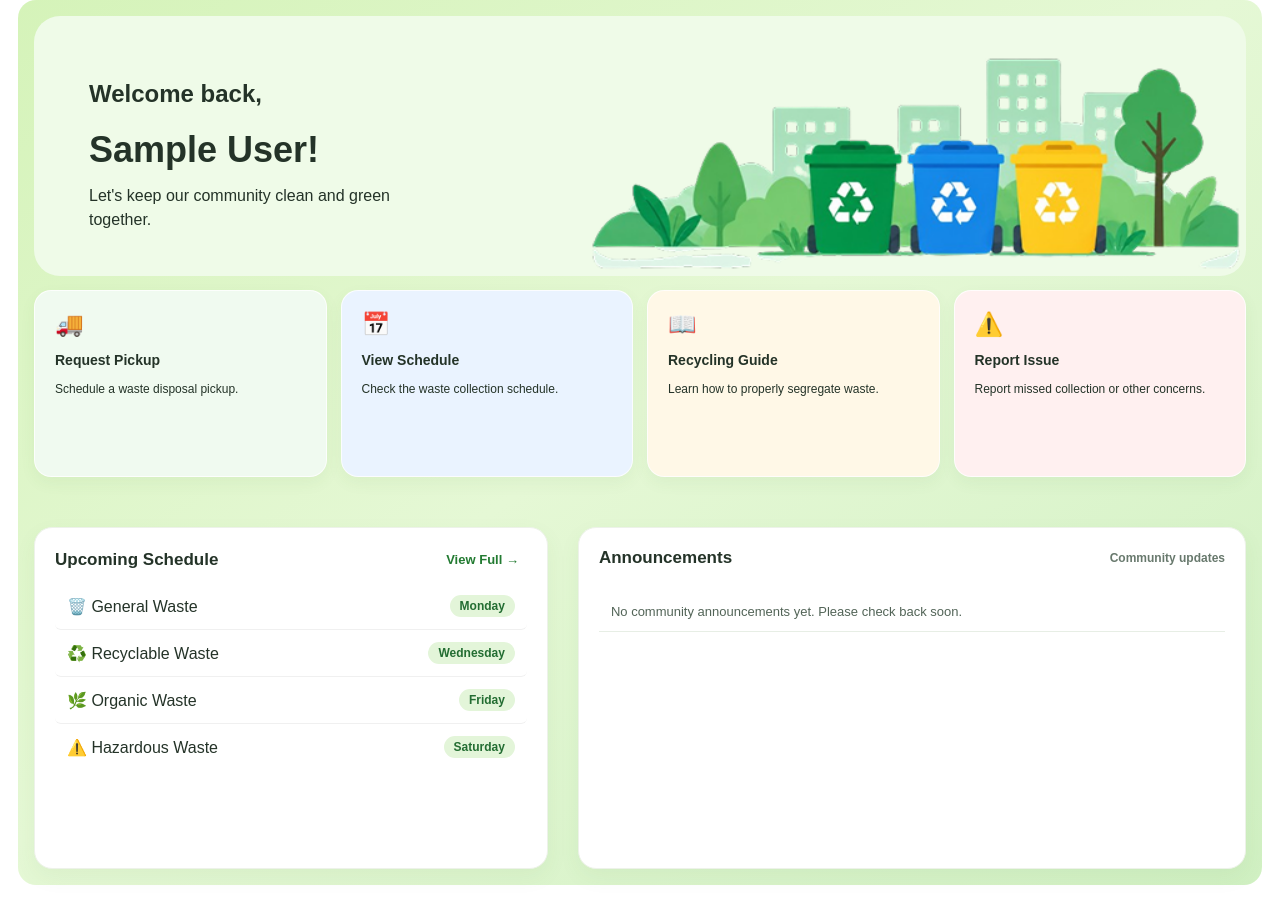
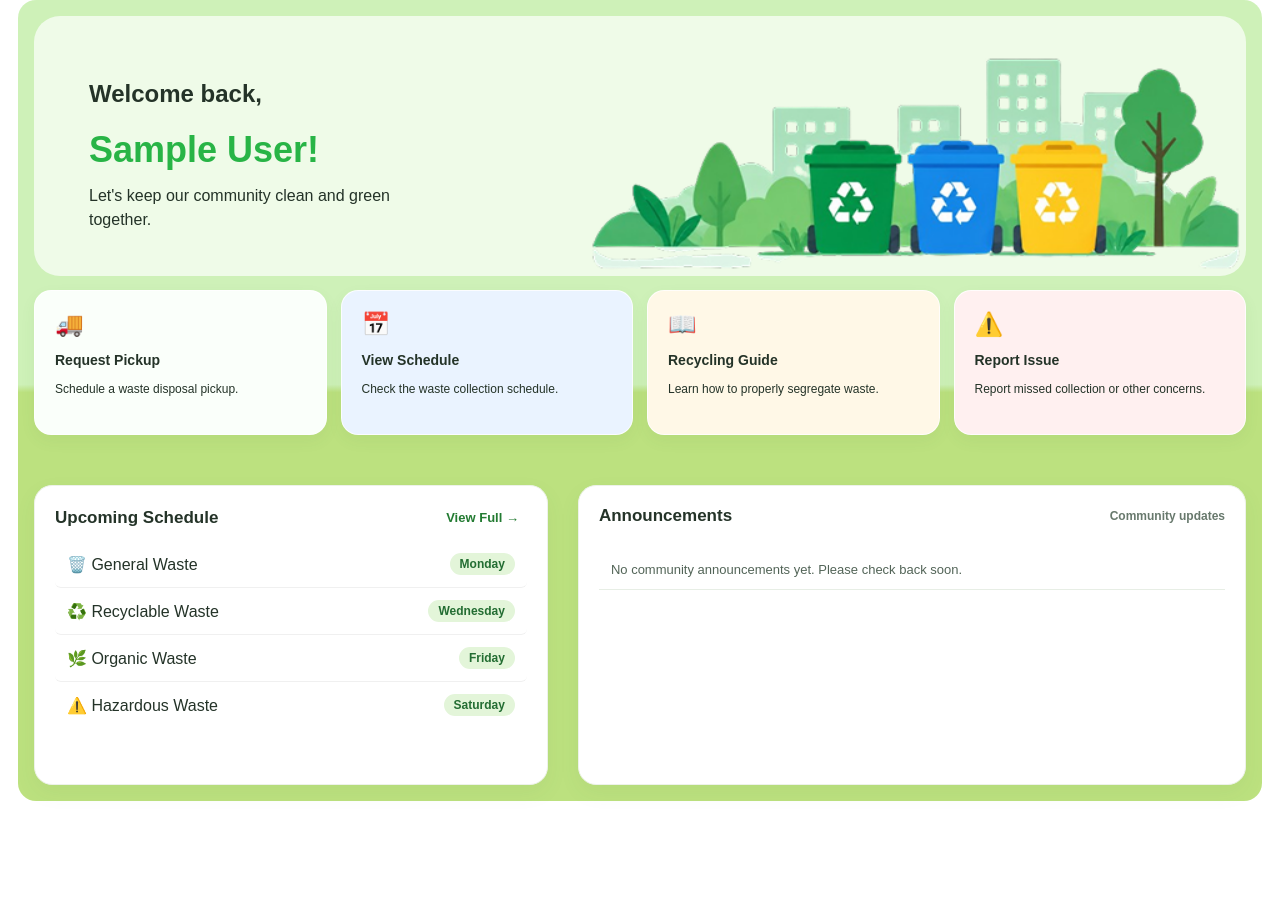
Before and after one commit to Sasuki22/Communnity-Waste-Management-, a PHP site: page /dashboard.php in a window 1280 px wide. Shown: the part 112-1015 px from the top of the page. After the commit the page ends 913 px from the top, so only its background shows below. Run offline with PHP 8.4, Linux system fonts and the light colour scheme; the visitor is signed in with stand-in values (Sample User, id 1); data comes from the database, SQL or seed files in the repository; data that the repository does not hold is empty.

Commit message:
Add files via upload

```diff
--- a/Community-Waste-Management-Docker-Updated/Communnity-Waste-Management--main/dashboard.css
+++ b/Community-Waste-Management-Docker-Updated/Communnity-Waste-Management--main/dashboard.css
@@ -24,7 +24,7 @@
     justify-content: center;
     align-items: flex-start;
 
-    background-color: #effbe8;
+    background-color: rgb(244, 248, 242);
     background-image: url("./images/dashboard-recycling.png.png");
     background-repeat: no-repeat;
     background-position: right bottom;
@@ -3176,8 +3176,15 @@ body {
 
 :root:not([data-theme="dark"]), [data-theme="light"] {
 
-    --bg-content: linear-gradient(145deg, #d5f3b9 0%, #e5f8d5 48%, #d0f0c2 100%);
-
+
+
+--bg-content: linear-gradient(
+    to bottom,
+    #CEF1B8 0%,
+    #CEF1B8 48%,
+    #BCE17F 49%,
+    #BCE17F 100%
+);
     --bg-welcome: #edfae7;
 
     --sidebar-hover: #eaf7df;
@@ -3234,7 +3241,7 @@ body {
 
 }
 
-[data-theme="light"] .feature:nth-child(4n+1) { background: #f0faf0; }
+[data-theme="light"] .feature:nth-child(4n+1) { background: #fafffa; }
 
 [data-theme="light"] .feature:nth-child(4n+2) { background: #eaf3ff; }
 
@@ -3246,7 +3253,7 @@ body {
 
 [data-theme="light"] .panel {
 
-    background: #fff;
+    background: #ffffff;
 
     border: 1px solid #edf2e9;
 
@@ -3370,7 +3377,7 @@ body[data-theme="light"] .welcome,
     position: relative;
 }
 
-html[data-theme="light"] .welcome h1,
+html[data-theme="light"] .welcome h1 {color: #28B446 !important;}
 html[data-theme="light"] .welcome p,
 [data-theme="light"] .welcome h1,
 [data-theme="light"] .welcome p {
@@ -3450,3 +3457,48 @@ html[data-theme="dark"] #guideModal .sched-card {
     border-right: 1px solid #3b5c46;
     border-bottom: 1px solid #3b5c46;
 }
+
+
+/* SAME DASHBOARD SIZE IN LIGHT AND DARK MODE */
+
+.welcome {
+    box-sizing: border-box;
+    min-height: 260px;
+}
+
+.features {
+    grid-template-columns: repeat(4, minmax(0, 1fr));
+}
+
+.feature {
+    box-sizing: border-box;
+    min-width: 0;
+    min-height: 145px;
+}
+
+.panels {
+    grid-template-columns: 1fr 1.3fr;
+}
+
+.panel {
+    box-sizing: border-box;
+    min-width: 0;
+    min-height: 300px;
+}
+
+/* Keep responsive layout */
+@media (max-width: 900px) {
+    .features {
+        grid-template-columns: repeat(2, minmax(0, 1fr));
+    }
+
+    .panels {
+        grid-template-columns: 1fr;
+    }
+}
+
+@media (max-width: 520px) {
+    .features {
+        grid-template-columns: 1fr;
+    }
+}
```
